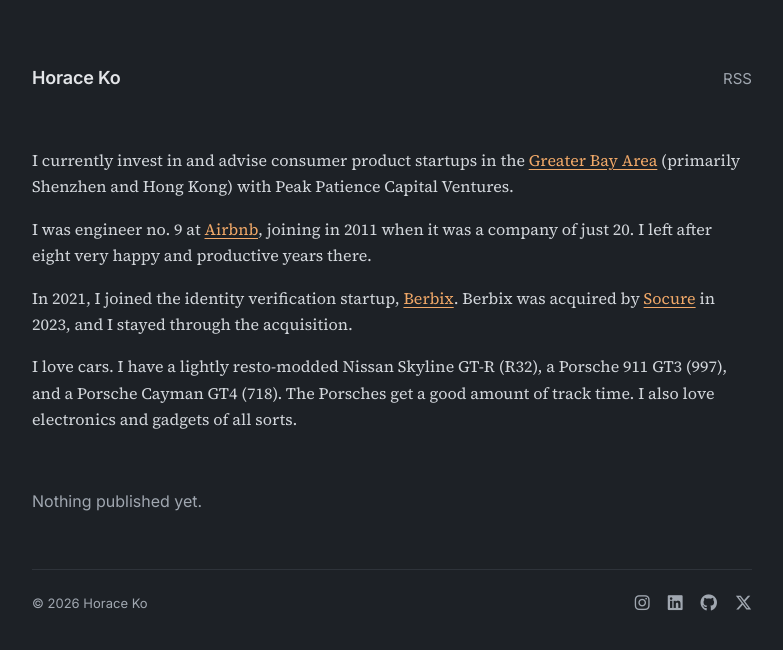
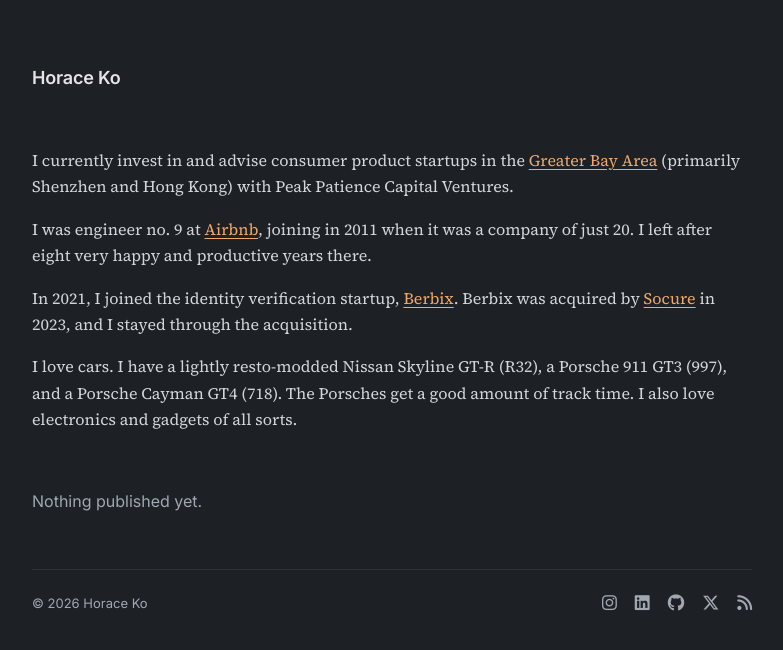
Before and after one commit to horaceko/horaceko.github.io, a Jekyll site: the page built from index.md, in a window 1280 px wide. Shown: the top 650 px of the page, without its empty margins (248-1031 px from the left). Built offline with Jekyll 4.4.1, drawn with Linux system fonts in a browser that asks for light colours.

Commit message:
Move RSS link from header to a footer icon
Co-Authored-By: Claude Opus 5.5 <noreply@anthropic.com>

```diff
--- a/_layouts/default.html
+++ b/_layouts/default.html
@@ -11,15 +11,13 @@
   <link rel="stylesheet" href="https://fonts.googleapis.com/css2?family=Inter:wght@400;500;600&family=JetBrains+Mono:wght@400&family=Source+Serif+4:ital,opsz,wght@0,8..60,400;0,8..60,600;1,8..60,400&display=swap">
   <link rel="stylesheet" href="https://cdnjs.cloudflare.com/ajax/libs/font-awesome/6.5.2/css/fontawesome.min.css">
   <link rel="stylesheet" href="https://cdnjs.cloudflare.com/ajax/libs/font-awesome/6.5.2/css/brands.min.css">
+  <link rel="stylesheet" href="https://cdnjs.cloudflare.com/ajax/libs/font-awesome/6.5.2/css/solid.min.css">
   <link rel="stylesheet" href="{{ '/assets/css/main.css' | relative_url }}">
 </head>
 <body>
   <div class="wrap">
     <header class="site-header">
       <a class="site-title" href="{{ '/' | relative_url }}">{{ site.title }}</a>
-      <nav class="site-nav">
-        <a href="{{ '/feed.xml' | relative_url }}">RSS</a>
-      </nav>
     </header>
     <main>
       {{ content }}
@@ -31,6 +29,7 @@
         <a href="https://www.linkedin.com/in/horaceko/" aria-label="LinkedIn" title="LinkedIn"><i class="fa-brands fa-linkedin" aria-hidden="true"></i></a>
         <a href="https://github.com/horaceko" aria-label="GitHub" title="GitHub"><i class="fa-brands fa-github" aria-hidden="true"></i></a>
         <a href="https://x.com/warpdude" aria-label="X (Twitter)" title="X"><i class="fa-brands fa-x-twitter" aria-hidden="true"></i></a>
+        <a href="{{ '/feed.xml' | relative_url }}" aria-label="RSS feed" title="RSS"><i class="fa-solid fa-rss" aria-hidden="true"></i></a>
       </nav>
     </footer>
   </div>
```
